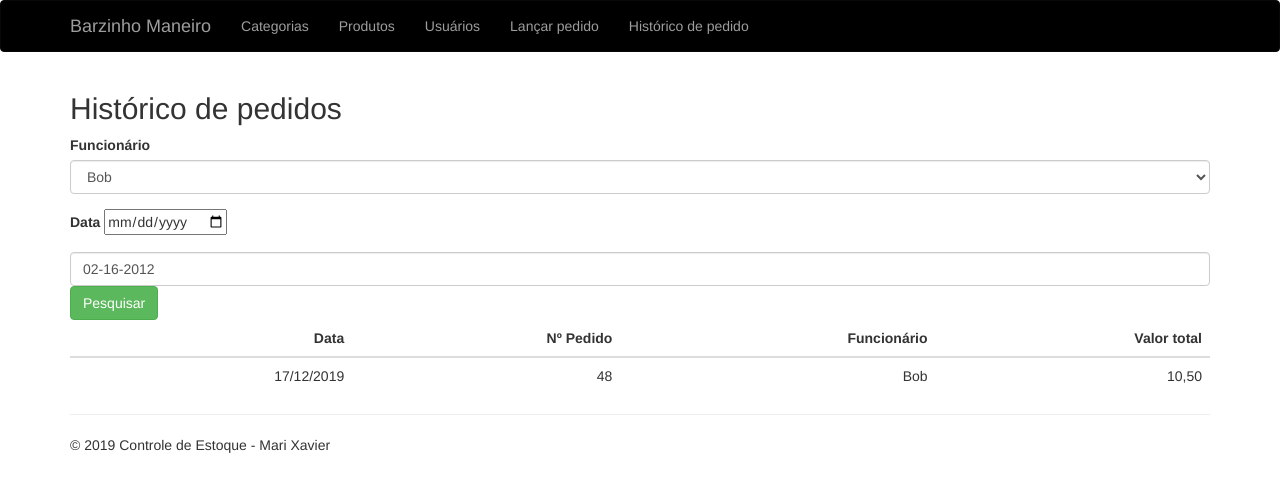
After one commit to MariXavier/Barzinho-Maneiro, a PHP site: page /historicoPedido.php in a window 1280 px wide. The commit adds this page. Shown: the top 492 px of the page. Run offline with PHP 8.4, Linux system fonts and the light colour scheme; some libraries are stand-ins or nearby versions.

Commit message:
Finalizado a parte de lancamento de pedido. Iniciado tela para buscar o historico dos pedidos

```diff
--- a/barzinho-maneiro/cabecalho.php
+++ b/barzinho-maneiro/cabecalho.php
@@ -24,17 +24,15 @@
                 <span class="icon-bar"></span>
                 <span class="icon-bar"></span>
             </button>
-            <a class="navbar-brand" href="index.php">Barzinho Maneiro</a>
+            <a class="navbar-brand" href="/barzinho-maneiro/index.php">Barzinho Maneiro</a>
         </div>
         <div id="navbar" class="navbar-collapse collapse">
             <ul class="nav navbar-nav">
                 <li><a href="/barzinho-maneiro/categoria/categorias.php">Categorias</a></li>
                 <li><a href="/barzinho-maneiro/produtos.php">Produtos</a></li>
                 <li><a href="/barzinho-maneiro/usuarios.php">Usuários</a></li>
-                <li><a href="cardapio.php">Cardápio</a></li>
                 <li><a href="/barzinho-maneiro/lancamentoPedido.php">Lançar pedido</a></li>
-                <li><a href="consultarComanda.php">Consultar comanda</a></li>
-                <li><a href="pagamento.php">Pagamento</a></li>
+                <li><a href="historicoPedido.php">Histórico de pedido</a></li>
             </ul>
         </div><!--/.navbar-collapse -->
     </div>
--- a/barzinho-maneiro/css/lancarPedido.css
+++ b/barzinho-maneiro/css/lancarPedido.css
@@ -58,6 +58,12 @@
     background-color: white;
 
 }
+
+.botao-pedido:active
+{
+    background-color: blue;
+}
+
 
 .botao-desabilitado
 {
--- /dev/null
+++ b/barzinho-maneiro/historicoPedido.php
@@ -0,0 +1,52 @@
+<?php
+    require_once 'cabecalho.php';
+?>
+
+<h2>Histórico de pedidos</h2>
+
+
+
+
+<form name="pesquisar-historico-pedido" action="buscar-historico-pedido.php" method="post">
+    <div class="form-group">
+        <label>Funcionário</label>
+        <select class="form-control" name="funcionario" id="cbFuncionario">
+            <option value="1">Bob</option>
+            <option value="2">Bob Jr</option>
+        </select>
+    </div>
+
+    <div class="form-group">
+        <label for="nome">Data</label>
+        <input type="date" name= "data">
+    </div>
+
+    <input type="text" class="form-control" value="02-16-2012">
+
+    <button type="submit" class="btn btn-success">Pesquisar</button>
+</form>
+
+<table class="table">
+    <thead>
+        <th>Data</th>
+        <th>Nº Pedido</th>
+        <th>Funcionário</th>
+        <th>Valor total</th>
+    </thead>
+    <tbody>
+        <tr>
+            <td>17/12/2019</td>
+            <td>48</td>
+            <td>Bob</td>
+            <td>10,50</td>
+        </tr>
+    </tbody>
+</table>
+
+<?php
+require_once 'rodape.php';
+?>
+
+<script>
+    $('.datepicker').datepicker();
+</script>
```
Also changed, not shown: barzinho-maneiro/lancamentoPedido.php (+21 -21 lines), barzinho-maneiro/lancar-pedido-post.php (+41 -4 lines).
